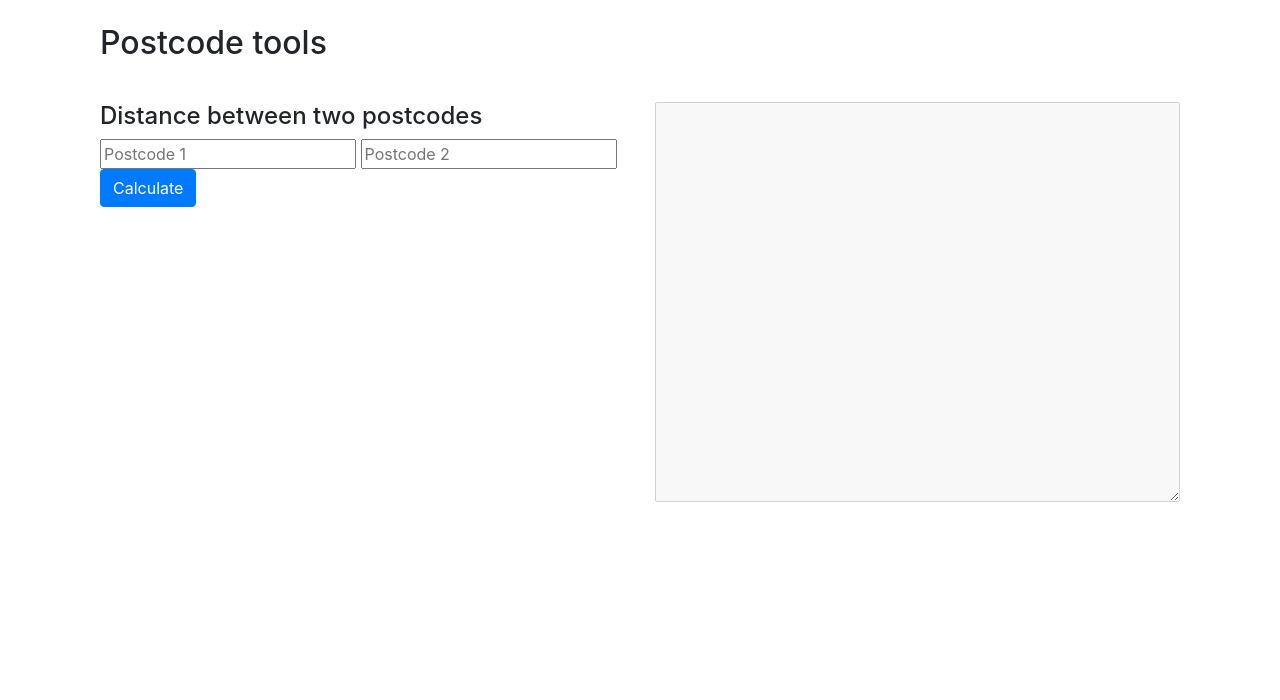
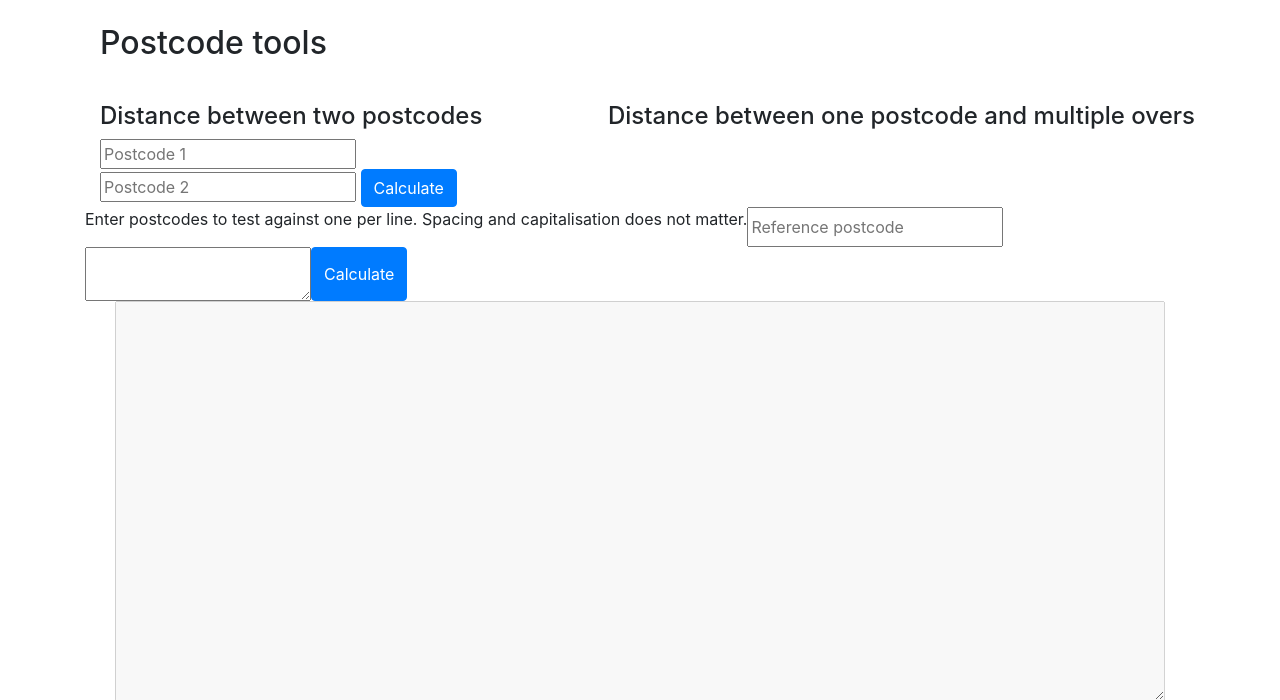
Before and after one commit to rwjuk/serenity-tools, a Flask app: page /postcodes in a window 1280 px wide. Shown: the part 56-756 px from the top of the page. Run offline with Flask 2, Linux system fonts and the light colour scheme; some libraries are stand-ins or nearby versions.

Commit message:
add draft UI for multi postcode

```diff
--- a/app.py
+++ b/app.py
@@ -45,7 +45,7 @@
             distance_item = result_item["query"], None
         else:
             distance = great_circle(latlng_init, (float(result_item["result"]["latitude"]), float(result_item["result"]["longitude"])))
-            distance_item = result_item["query"], round(distance.miles, 3), round(distance.km, 3)
+            distance_item = "{},{},{}".format(result_item["query"], round(distance.miles, 3), round(distance.km, 3))
         distance_list.append(distance_item)
 
     return str(distance_list)
--- a/templates/postcode_tools.html
+++ b/templates/postcode_tools.html
@@ -19,6 +19,12 @@
 	<input type="text" id="postcode2" placeholder="Postcode 2">
 	<button class="btn btn-primary" id="btn-calc-single-postcode">Calculate</button>
     </div>
+	<h4>Distance between one postcode and multiple overs</h4>
+	<p>Enter postcodes to test against one per line. Spacing and capitalisation does not matter.</p>
+	<input type="text" id="ref_postcode" placeholder="Reference postcode">
+	<textarea id="postcode-list"></textarea>
+	<button class="btn btn-primary" id="btn-calc-multi-postcode">Calculate</button>
+    </div>
     <div class="col">
       <textarea id="output" disabled></textarea>
     </div>
```
